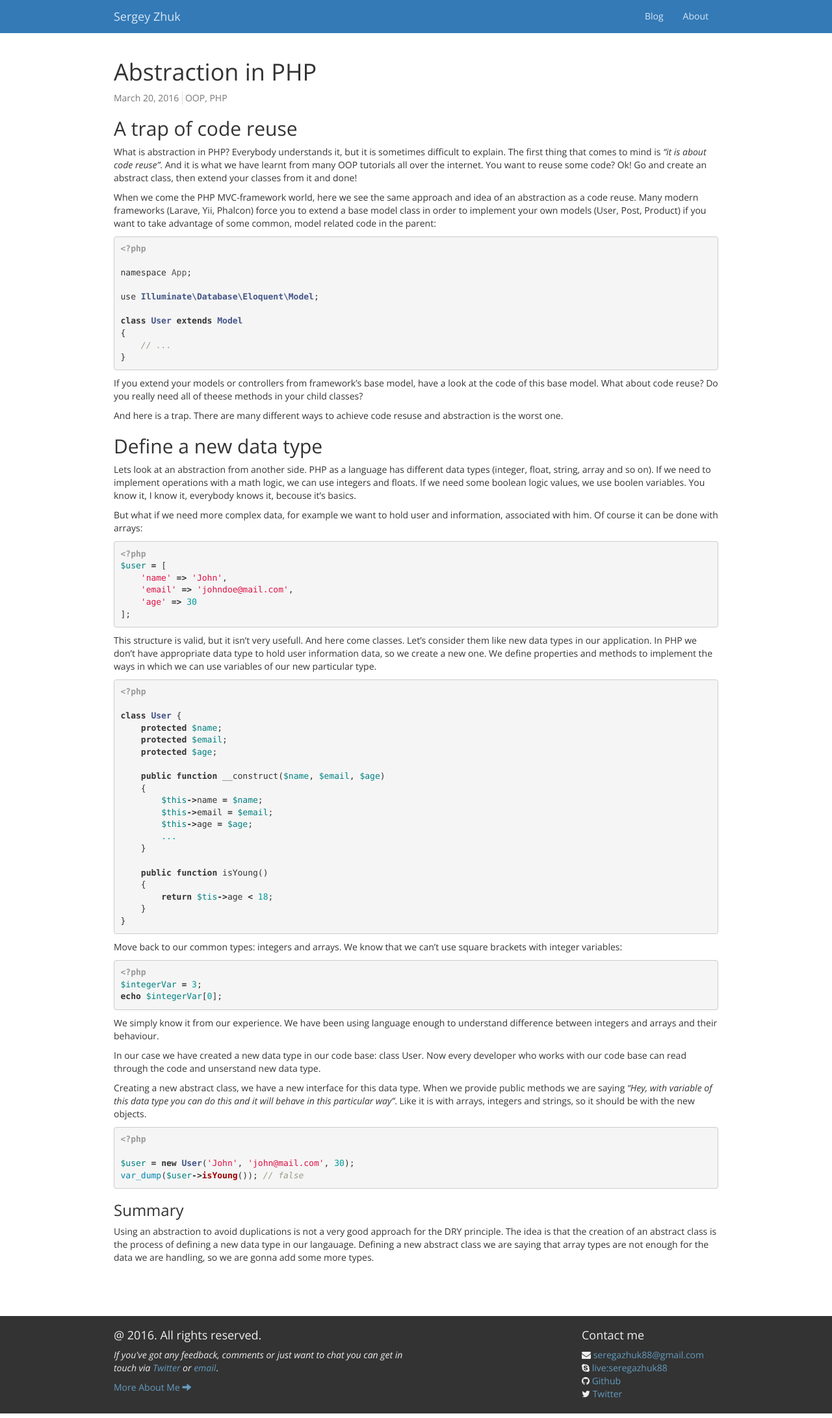
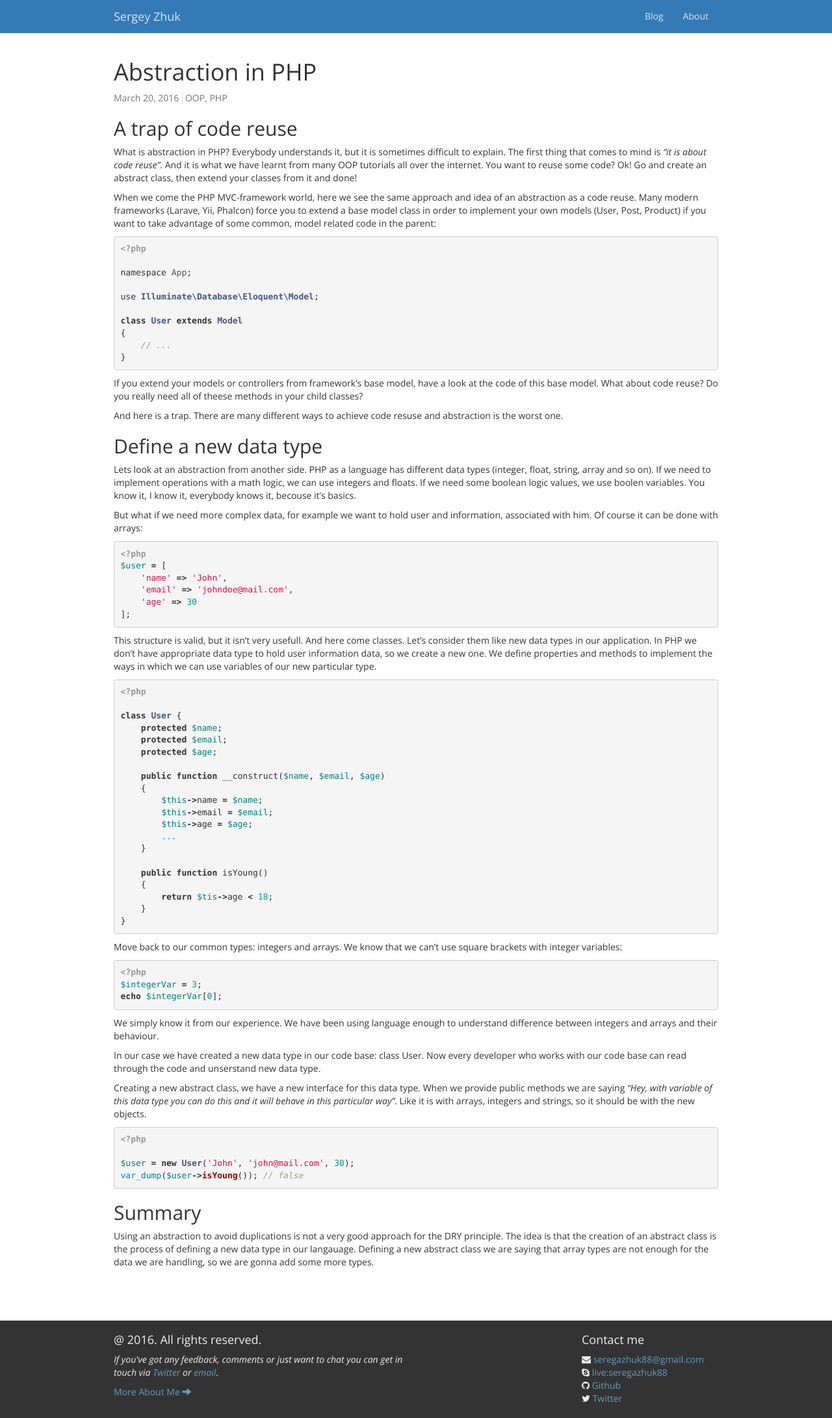
Before and after one commit to seregazhuk/seregazhuk.github.io_old, a Jekyll site: the page built from _posts/2016-03-20-abstraction-in-php.md, in a window 1280 px wide. Shown: the whole page at 65% size. Built offline with Jekyll 4.4.1, drawn with Linux system fonts in a browser that asks for light colours; nearby versions of some CDN libraries.

```diff
--- a/_posts/2016-03-20-abstraction-in-php.md
+++ b/_posts/2016-03-20-abstraction-in-php.md
@@ -107,7 +107,7 @@ var_dump($user->isYoung()); // false
 
 {% endhighlight %}
 
-### Summary
+## Summary
 
 Using an abstraction to avoid duplications is not a very good approach for the DRY principle. The idea is
 that the creation of an abstract class is the process of defining a new data type in our langauage.
```
